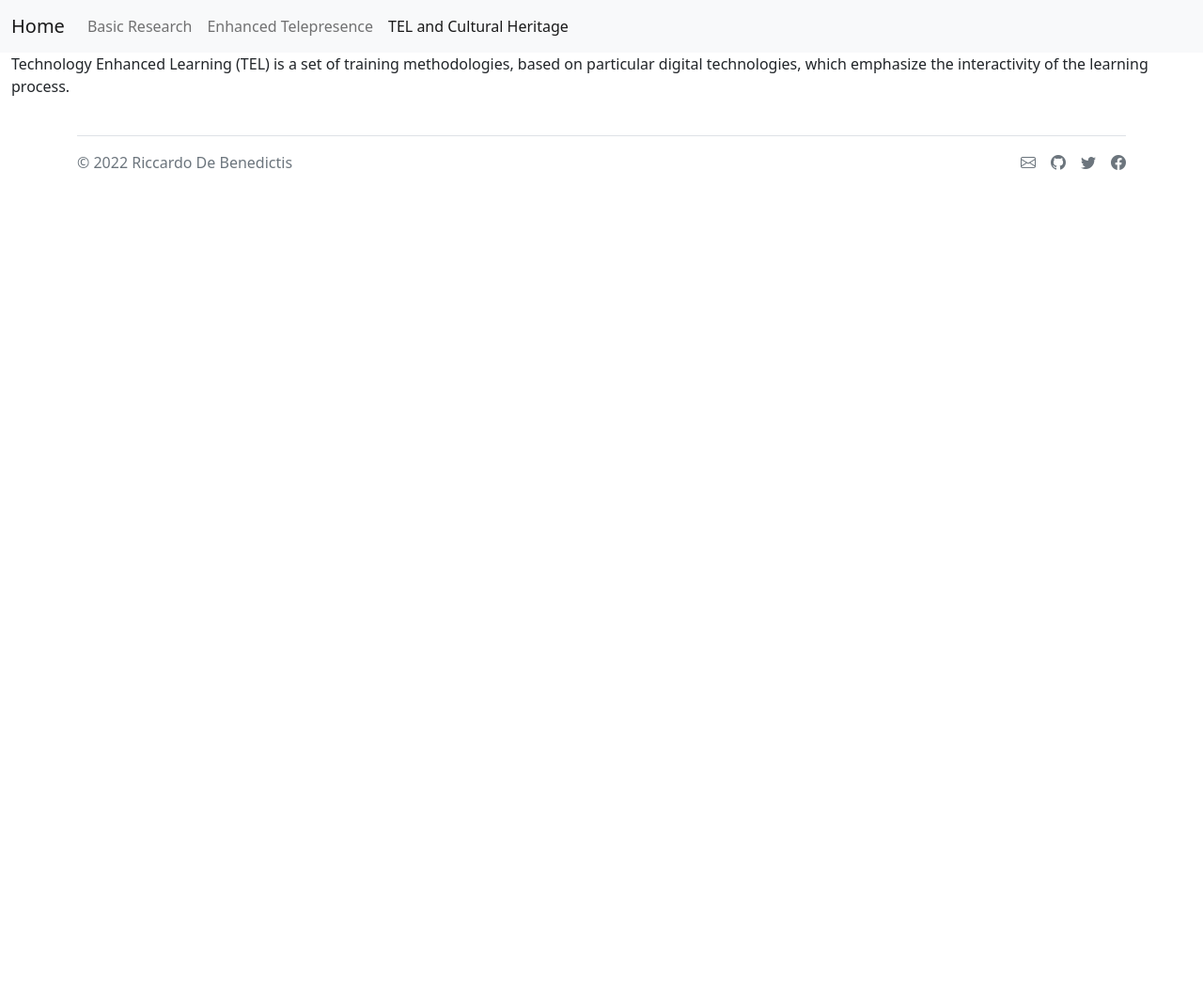
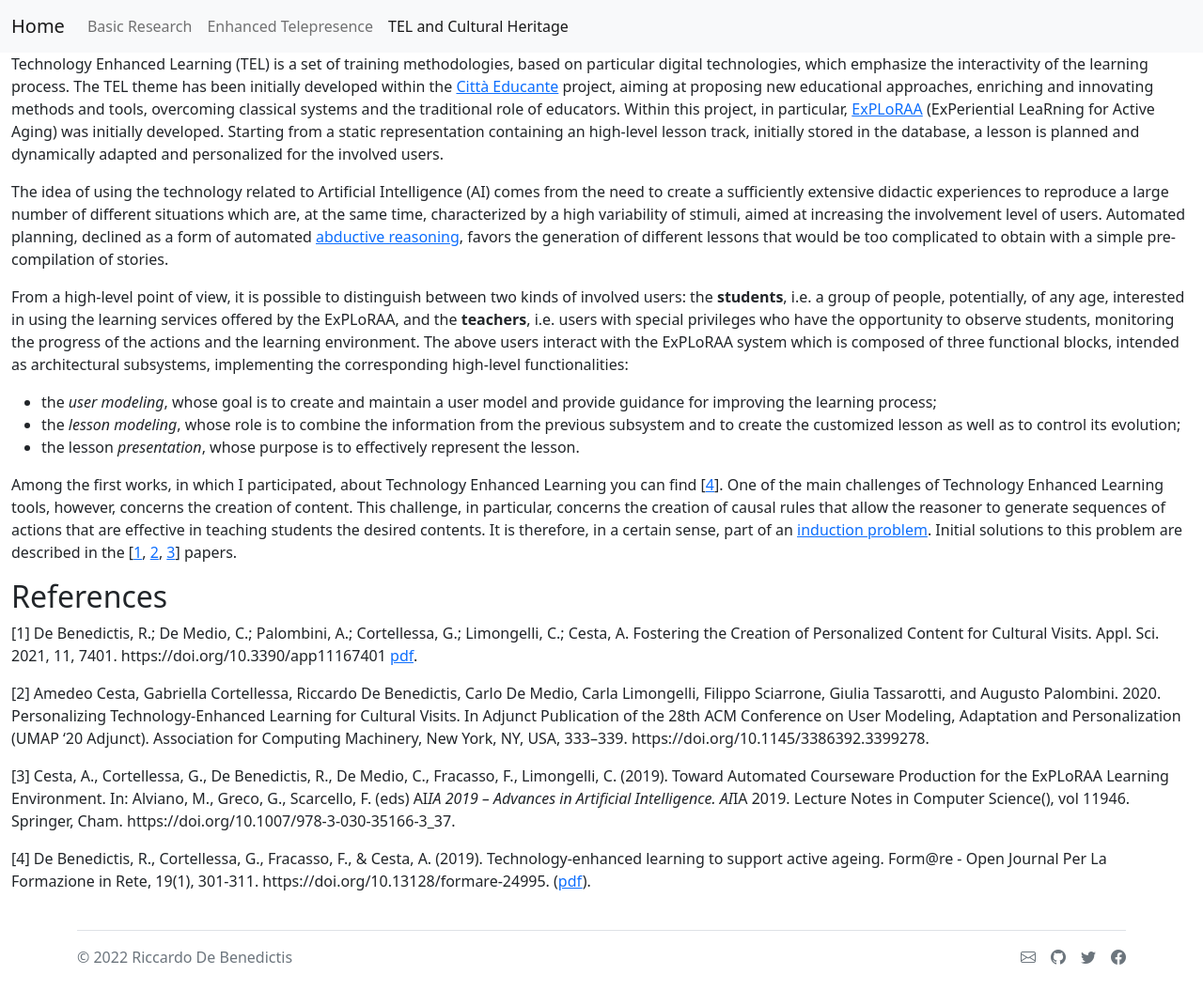
Before and after one commit to riccardodebenedictis/riccardodebenedictis.github.io, a Jekyll site: the page built from teaching.md, in a window 1280 px wide. Shown: the whole page at 94% size. Built offline with Jekyll 4.4.1, drawn with Linux system fonts in a browser that asks for light colours; before the commit the page ends 900 px from its top, so only the background shows below that.

Commit message:
improved teaching section..

```diff
--- a/teaching.md
+++ b/teaching.md
@@ -3,4 +3,24 @@ layout: default
 title: TEL and Cultural Heritage
 ---
 
-Technology Enhanced Learning (TEL) is a set of training methodologies, based on particular digital technologies, which emphasize the interactivity of the learning process.
+Technology Enhanced Learning (TEL) is a set of training methodologies, based on particular digital technologies, which emphasize the interactivity of the learning process. The TEL theme has been initially developed within the [Città Educante](http://www.cittaeducante.it) project, aiming at proposing new educational approaches, enriching and innovating methods and tools,
+overcoming classical systems and the traditional role of educators. Within this project, in particular, [ExPLoRAA](https://github.com/pstlab/ExPLoRAA) (ExPeriential LeaRning for Active Aging) was initially developed. Starting from a static representation containing an high-level lesson track, initially stored in the database, a lesson is planned and dynamically adapted and personalized for the involved users.
+
+The idea of using the technology related to Artificial Intelligence (AI) comes from the need to create a sufficiently extensive didactic experiences to reproduce a large number of different situations which are, at the same time, characterized by a high variability of stimuli, aimed at increasing the involvement level of users. Automated planning, declined as a form of automated [abductive reasoning](/research/#abductive-reasoning), favors the generation of different lessons that would be too complicated to obtain with a simple pre-compilation of stories.
+
+From a high-level point of view, it is possible to distinguish between two kinds of involved users: the **students**, i.e. a group of people, potentially, of any age, interested in using the learning services offered by the ExPLoRAA, and the **teachers**, i.e. users with special privileges who have the opportunity to observe students, monitoring the progress of the actions and the learning environment. The above users interact with the ExPLoRAA system which is composed of three functional blocks, intended as architectural subsystems, implementing the corresponding high-level functionalities:
+ - the *user modeling*, whose goal is to create and maintain a user model and provide guidance for improving the learning process;
+ - the *lesson modeling*, whose role is to combine the information from the previous subsystem and to create the customized lesson as well as to control its evolution;
+ - the lesson *presentation*, whose purpose is to effectively represent the lesson.
+
+Among the first works, in which I participated, about Technology Enhanced Learning you can find \[[4](#r4)\]. One of the main challenges of Technology Enhanced Learning tools, however, concerns the creation of content. This challenge, in particular, concerns the creation of causal rules that allow the reasoner to generate sequences of actions that are effective in teaching students the desired contents. It is therefore, in a certain sense, part of an [induction problem](/research/#inductive-reasoning). Initial solutions to this problem are described in the \[[1](#r1), [2](#r2), [3](#r3)\] papers.
+
+## References
+
+[<a name="r1"></a>1] De Benedictis, R.; De Medio, C.; Palombini, A.; Cortellessa, G.; Limongelli, C.; Cesta, A. Fostering the Creation of Personalized Content for Cultural Visits. Appl. Sci. 2021, 11, 7401. https://doi.org/10.3390/app11167401 [pdf](https://www.mdpi.com/2076-3417/11/16/7401/pdf?version=1628748639).
+
+[<a name="r2"></a>2] Amedeo Cesta, Gabriella Cortellessa, Riccardo De Benedictis, Carlo De Medio, Carla Limongelli, Filippo Sciarrone, Giulia Tassarotti, and Augusto Palombini. 2020. Personalizing Technology-Enhanced Learning for Cultural Visits. In Adjunct Publication of the 28th ACM Conference on User Modeling, Adaptation and Personalization (UMAP '20 Adjunct). Association for Computing Machinery, New York, NY, USA, 333–339. https://doi.org/10.1145/3386392.3399278.
+
+[<a name="r3"></a>3] Cesta, A., Cortellessa, G., De Benedictis, R., De Medio, C., Fracasso, F., Limongelli, C. (2019). Toward Automated Courseware Production for the ExPLoRAA Learning Environment. In: Alviano, M., Greco, G., Scarcello, F. (eds) AI*IA 2019 – Advances in Artificial Intelligence. AI*IA 2019. Lecture Notes in Computer Science(), vol 11946. Springer, Cham. https://doi.org/10.1007/978-3-030-35166-3_37.
+
+[<a name="r4"></a>4] De Benedictis, R., Cortellessa, G., Fracasso, F., & Cesta, A. (2019). Technology-enhanced learning to support active ageing. Form@re - Open Journal Per La Formazione in Rete, 19(1), 301-311. https://doi.org/10.13128/formare-24995. ([pdf](https://doi.org/10.13128/formare-24995)).
```
Also changed, not shown: index.md (+3 -1 lines), research.md (+1 -1 lines).
